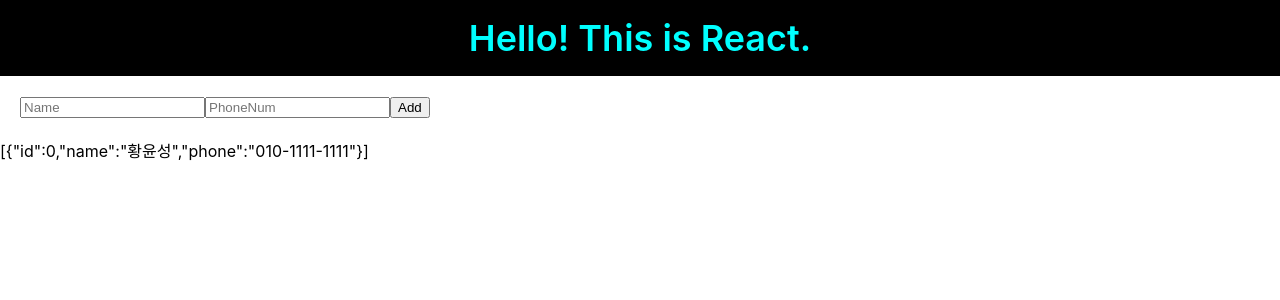
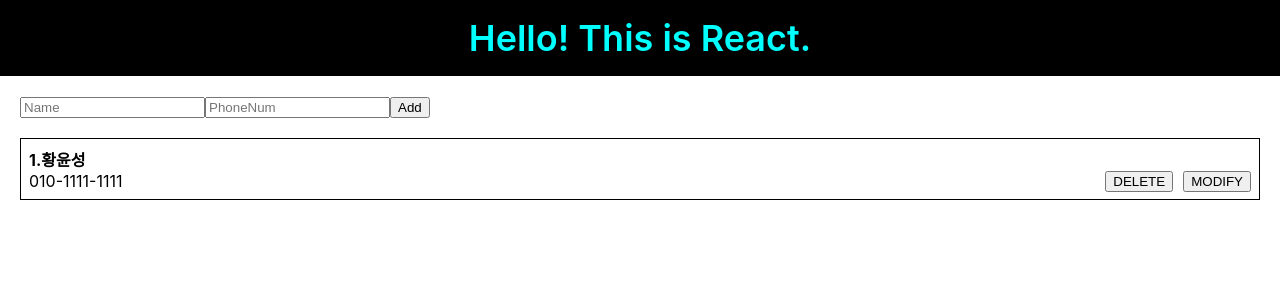
Before and after one commit to HwangYoonSeong/React.js, a React (Create React App) app in the folder first_react/: page / in a window 1280 px wide. Shown: the top 300 px of the page. Built offline with nearby package versions, Linux system fonts and the light colour scheme.

Commit message:
#8강_배열다루기(2)제거와 수정

```diff
--- a/first_react/src/App.js
+++ b/first_react/src/App.js
@@ -5,8 +5,7 @@
 //import Counter from './components/Counter';
 //import Problematic from './components/Problematic';
 import PhoneForm from './components/PhoneFrom';
-
-
+import PhoneInfoList from './components/PhoneInfoList';
 class App extends Component {
   id = 2;
   state = {
@@ -25,6 +24,23 @@
       information: information.concat({ id: this.id++, ...data })
     })
   }
+  handleRemove = (id) => {
+    const { information } = this.state;
+    this.setState({
+      information: information.filter(info => info.id !== id)
+    })
+  }
+
+  handleUpdate = (id, data) => {
+    const { information } = this.state;
+    this.setState({
+      information: information.map(
+        info => id === info.id
+          ? { ...info, ...data } // 새 객체를 만들어서 기존의 값과 전달받은 data 을 덮어씀
+          : info // 기존의 값을 그대로 유지
+      )
+    })
+  }
   render () {
     const { information } = this.state;
     return (
@@ -35,7 +51,9 @@
         <PhoneForm
           onCreate={this.handleCreate}
         />
-        {JSON.stringify(information)}
+        <PhoneInfoList data={information}
+          onRemove={this.handleRemove}
+          onUpdate={this.handleUpdate} />
       </div>
     );
   }
--- /dev/null
+++ b/first_react/src/components/PhoneInfo.js
@@ -0,0 +1,128 @@
+import React, { Component } from 'react';
+
+class PhoneInfo extends Component {
+    static defaultProps = {
+        info: {
+            name: '이름',
+            phone: '010-0000-0000',
+            id: 0
+        }
+    }
+
+    state = {
+        // 우리는 수정 버튼을 눌렀을 떄 editing 값을 true 로 설정해줄것입니다.
+        // 이 값이 true 일 때에는, 기존에 텍스트 형태로 보여주던 값들을
+        // input 형태로 보여주게 됩니다.
+        editing: false,
+        // input 의 값은 유동적이겠지요? input 값을 담기 위해서 각 필드를 위한 값도
+        // 설정합니다
+        name: '',
+        phone: '',
+    }
+    handleRemove = () => {
+        // 삭제 버튼이 클릭되면 onRemove 에 id 넣어서 호출
+        const { info, onRemove } = this.props;
+        onRemove(info.id);
+    }
+
+    // editing 값을 반전시키는 함수입니다
+    // true -> false, false -> true
+    handleToggleEdit = () => {
+        const { editing } = this.state;
+        this.setState({ editing: !editing });
+    }
+
+    // input 에서 onChange 이벤트가 발생 될 때
+    // 호출되는 함수입니다
+    handleChange = (e) => {
+        const { name, value } = e.target;
+        this.setState({
+            [name]: value
+        });
+    }
+
+    componentDidUpdate (prevProps, prevState) {
+        // 여기서는, editing 값이 바뀔 때 처리 할 로직이 적혀있습니다.
+        // 수정을 눌렀을땐, 기존의 값이 input에 나타나고,
+        // 수정을 적용할땐, input 의 값들을 부모한테 전달해줍니다.
+
+        const { info, onUpdate } = this.props;
+        if (!prevState.editing && this.state.editing) {
+            // editing 값이 false -> true 로 전환 될 때
+            // info 의 값을 state 에 넣어준다
+            this.setState({
+                name: info.name,
+                phone: info.phone
+            })
+        }
+
+        if (prevState.editing && !this.state.editing) {
+            // editing 값이 true -> false 로 전환 될 때
+            onUpdate(info.id, {
+                name: this.state.name,
+                phone: this.state.phone
+            });
+        }
+    }
+
+    render () {
+        const style = {
+            border: '1px solid black',
+            padding: '8px',
+            margin: '20px'
+        };
+        const deletStyle = {
+            float: 'right',
+            marginTop: '-20px',
+            marginRight: '10px'
+        }
+        const modifyStyle = {
+            float: 'right',
+            marginTop: '-20px'
+        }
+        const { editing } = this.state;
+
+        if (editing) { // 수정모드
+            return (
+                <div style={style}>
+                    <div>
+                        <input
+                            value={this.state.name}
+                            name="name"
+                            placeholder="이름"
+                            onChange={this.handleChange}
+                        />
+                    </div>
+                    <div>
+                        <input
+                            value={this.state.phone}
+                            name="phone"
+                            placeholder="전화번호"
+                            onChange={this.handleChange}
+                        />
+                    </div>
+                    <button style={modifyStyle} onClick={this.handleToggleEdit}>MODIFY</button>
+                    <button style={deletStyle} onClick={this.handleRemove}>DELETE</button>
+                </div>
+            );
+        }
+
+
+        const {
+            id, name, phone
+        } = this.props.info;
+
+        return (
+            <div style={style}>
+
+                <div><b>{id + 1 + "."}{name}</b></div>
+                <div>{phone}</div>
+                <button style={modifyStyle} onClick={this.handleToggleEdit}>MODIFY</button>
+                <button style={deletStyle} onClick={this.handleRemove}>DELETE</button>
+
+            </div>
+        );
+    }
+}
+
+export default PhoneInfo;
--- /dev/null
+++ b/first_react/src/components/PhoneInfoList.js
@@ -0,0 +1,30 @@
+import React, { Component } from 'react';
+import PhoneInfo from './PhoneInfo';
+
+class PhoneInfoList extends Component {
+    static defaultProps = {
+        list: [],
+        onRemove: () => console.warn('onRemove not defined'),
+        onUpdate: () => console.warn('onUpdate not defined'),
+    }
+
+    render () {
+        const { data, onRemove, onUpdate } = this.props;
+        const list = data.map(
+            info => (<PhoneInfo
+                key={info.id}
+                info={info}
+                onRemove={onRemove}
+                onUpdate={onUpdate}
+            />)
+        );
+
+        return (
+            <div>
+                {list}
+            </div>
+        );
+    }
+}
+
+export default PhoneInfoList;
```
Also changed, not shown: 1 other file (tests, documents, lock files or other folders).
